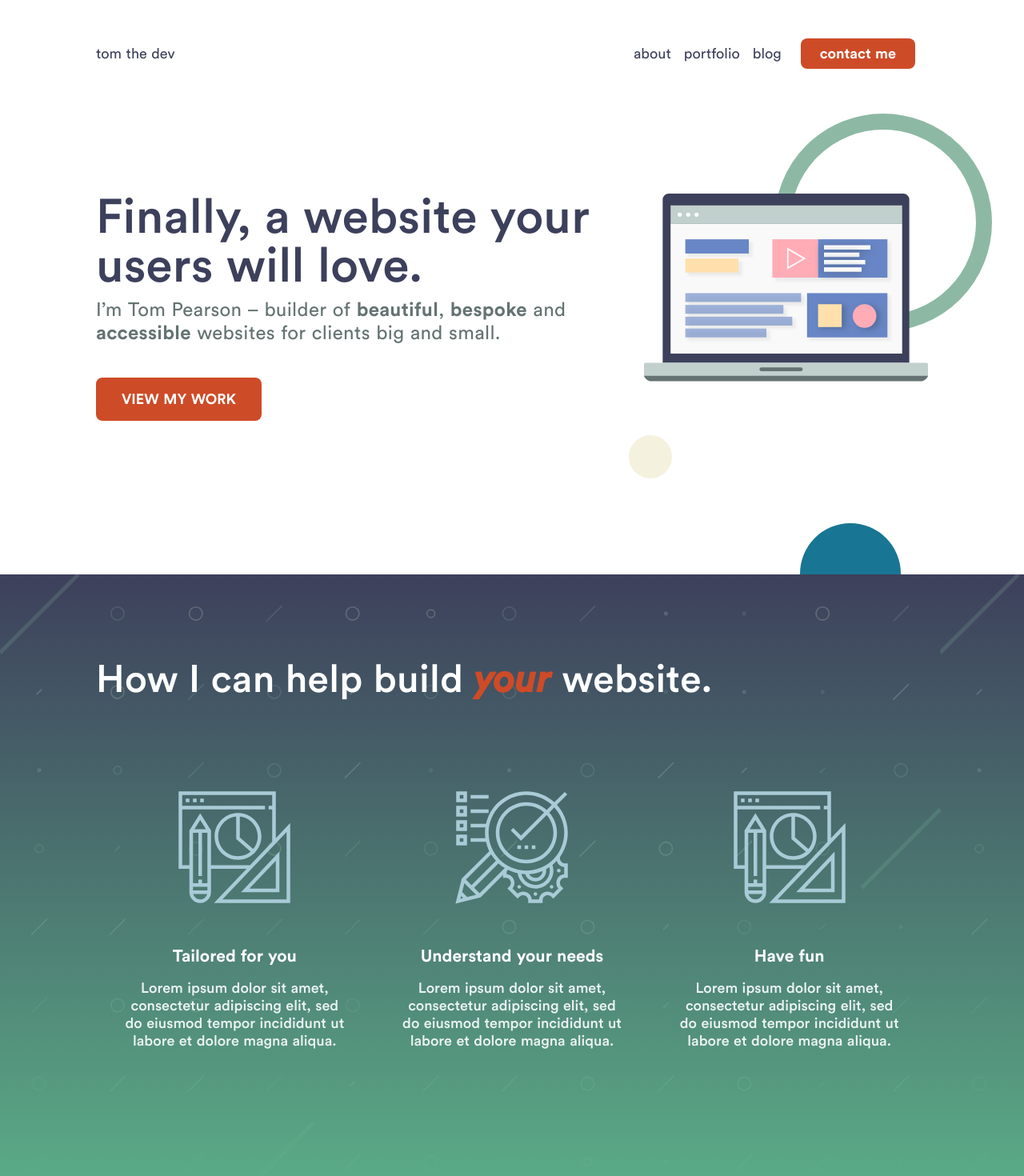
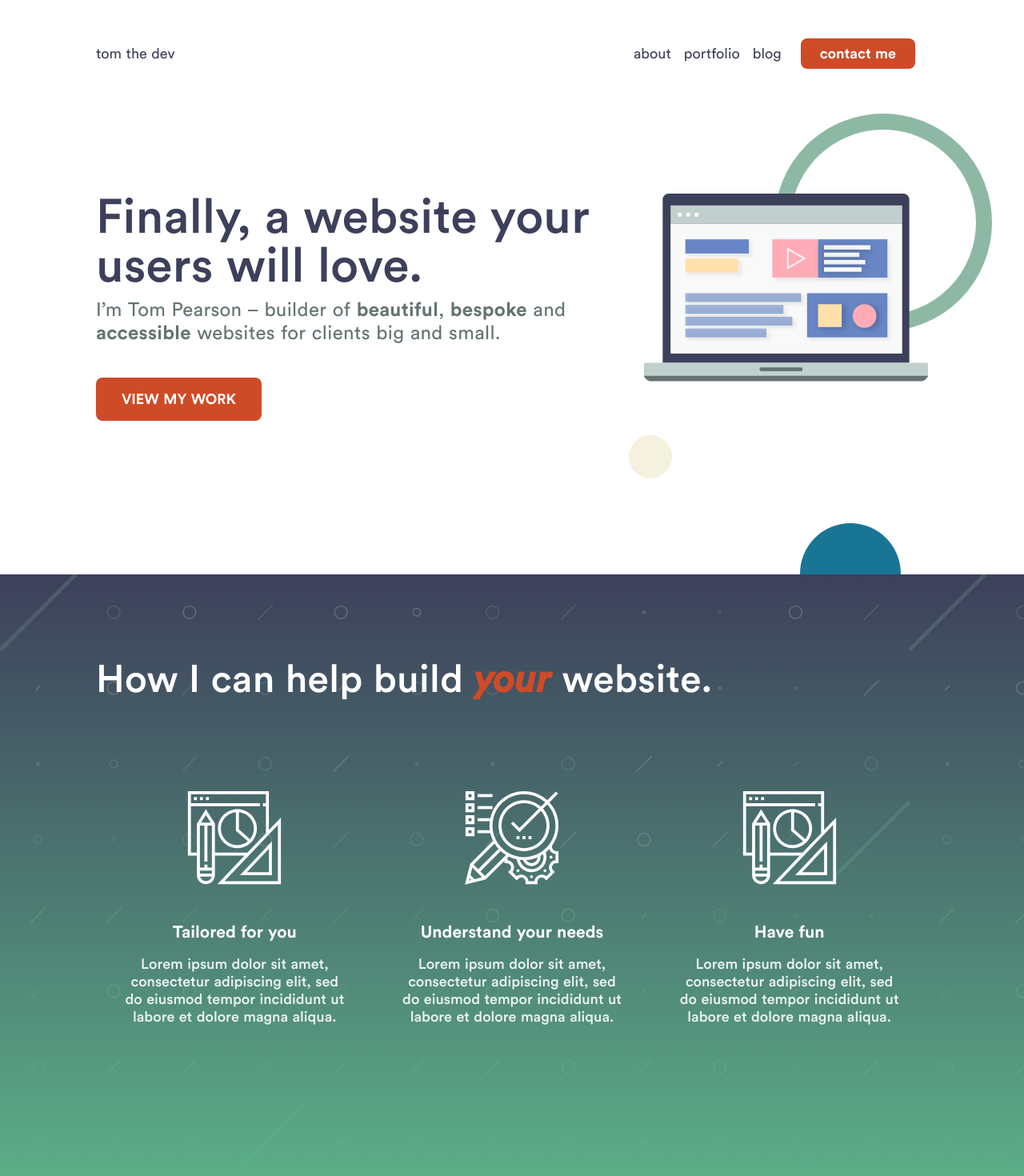
Before and after one commit to Freeptom/Portfolio-2020, a Nuxt app: page / in a window 1280 px wide. Shown: the top 1470 px of the page at 80% size. Built offline with nearby package versions, Linux system fonts and the light colour scheme.

Commit message:
change how section icon colors and desktop sizes

```diff
--- a/pages/index.vue
+++ b/pages/index.vue
@@ -228,7 +228,7 @@
         object-fit: cover;
         height: 80px;
         @media only screen and (min-width: $lg-mobile) {
-          height: 180px;
+          height: 150px;
         }
       }
     }
```
Also changed, not shown: assets/images/icons/creative.svg, assets/images/icons/detail.svg.
